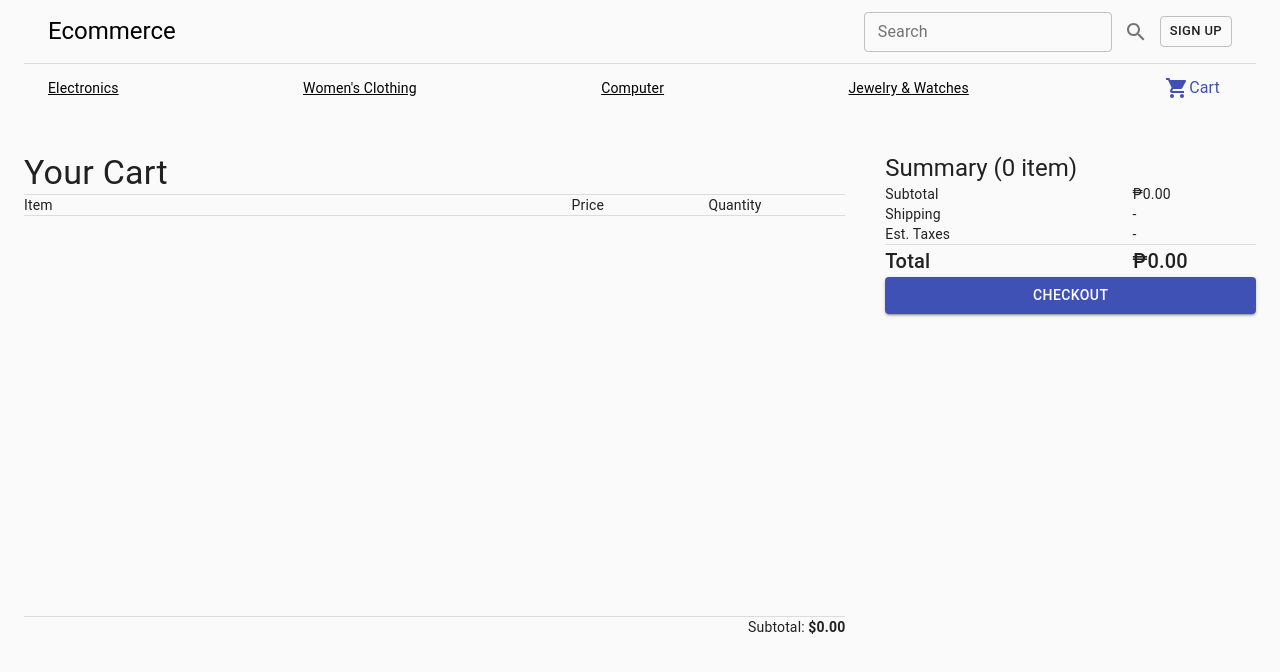
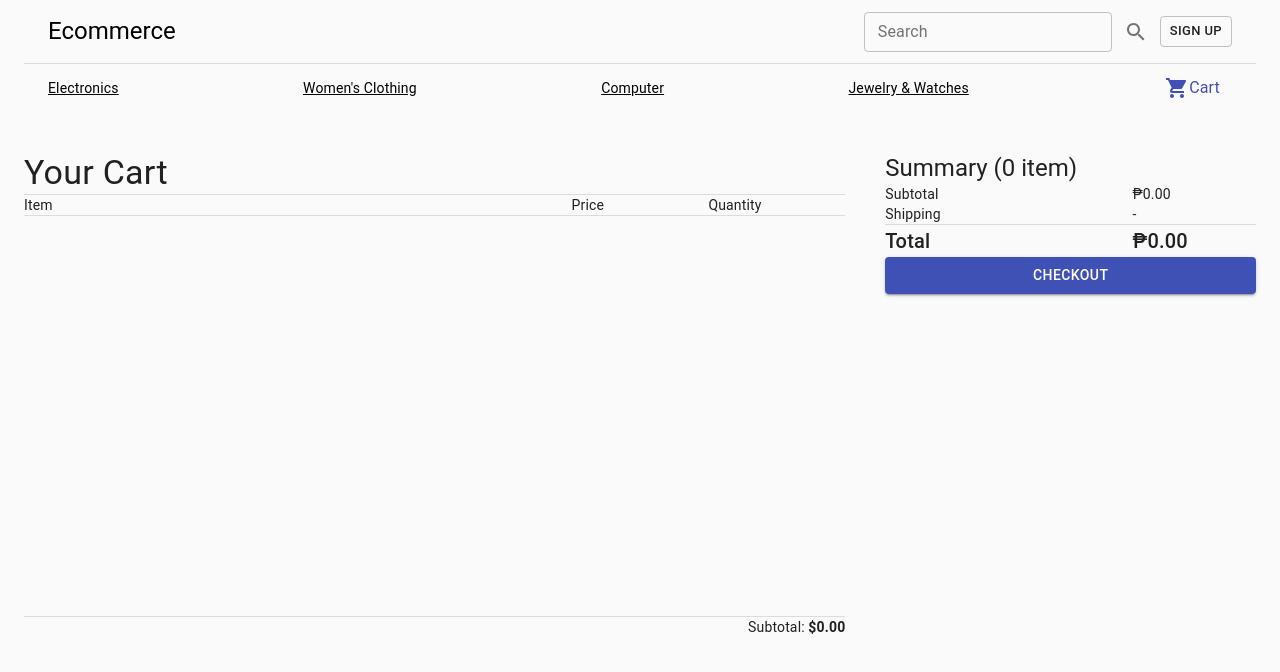
Before and after one commit to raphaelmans/ecommerce-react, a React (Create React App) app in the folder client/: page /viewcart in a window 1280 px wide. Shown: the top 672 px of the page. Built offline with nearby package versions, Linux system fonts and the light colour scheme.

Commit message:
push to github

```diff
--- a/client/src/pages/cartpage/cartpage.js
+++ b/client/src/pages/cartpage/cartpage.js
@@ -42,18 +42,11 @@ export default function CartPage() {
               <Grid item xs="4">
                 -
               </Grid>
-            </Grid>
-            <Grid container>
-              <Grid item xs="8">
-                Est. Taxes
-              </Grid>
-              <Grid item xs="4">
-                -
-              </Grid>
               <Grid item xs="12">
                 <Divider />
               </Grid>
             </Grid>
+
             <Grid container>
               <Grid item xs="8">
                 <Typography variant="h6">Total</Typography>
--- a/client/src/pages/checkout/breadcrumbco.js
+++ b/client/src/pages/checkout/breadcrumbco.js
@@ -32,7 +32,10 @@ export default function CustomSeparator(props) {
         separator={<NavigateNextIcon fontSize="small" />}
         aria-label="breadcrumb"
       >
+                      <Link  color="inherit">
+                        <Typography variant="caption">Checkout</Typography>
 
+                      </Link>
                       <Link color="inherit" component="button" onClick={()=> props.editForm(1)}>
                                         Customer Information
                                 </Link>
```
